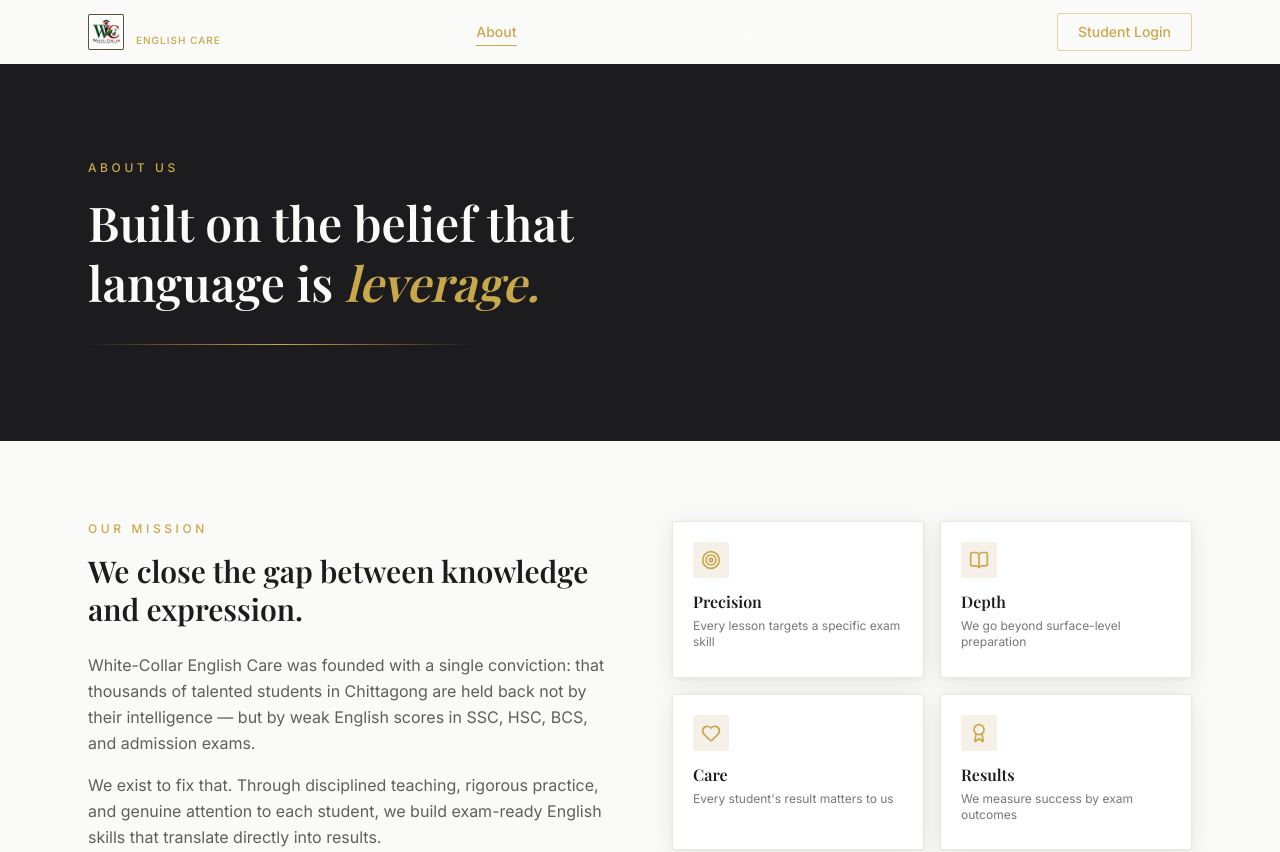
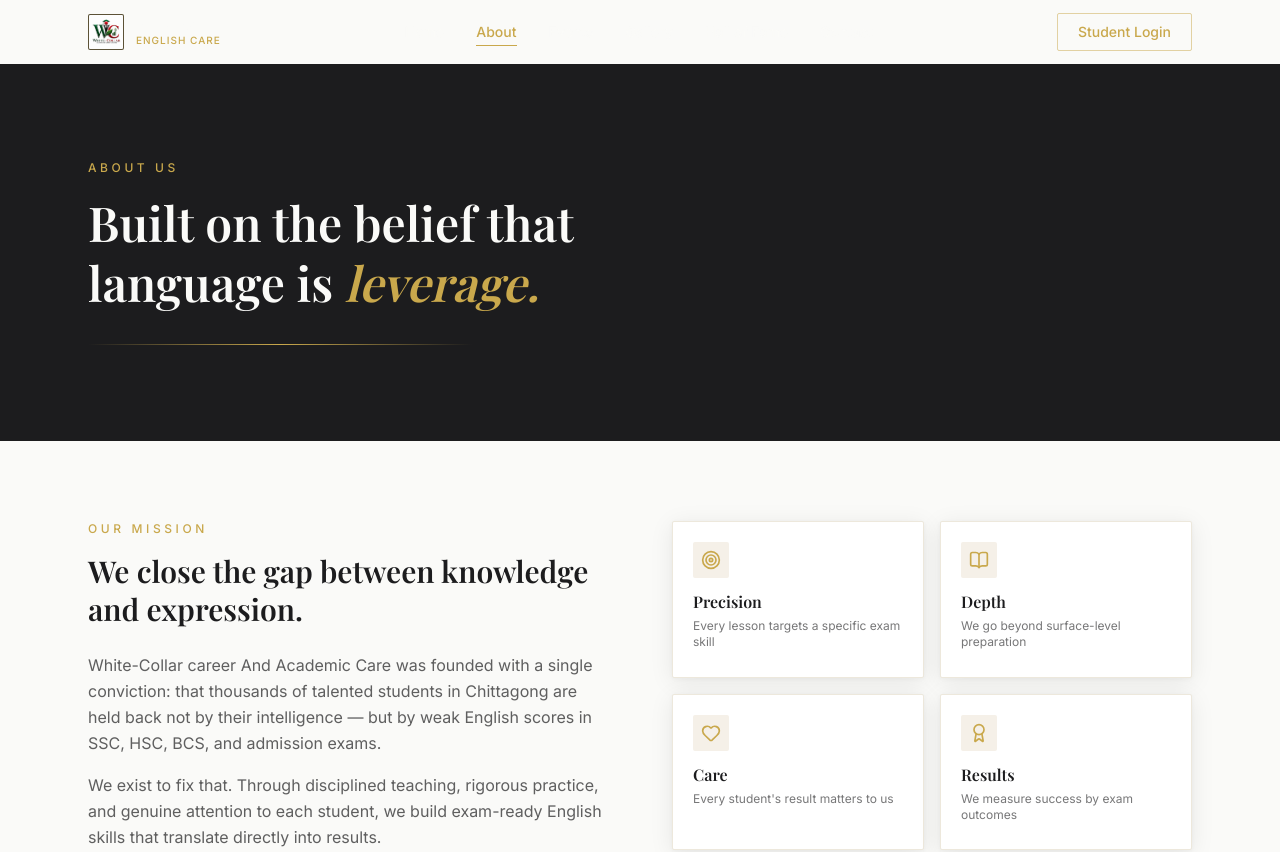
Before and after one commit to taw-ssif26/WhiteCollar, a Next.js app in the folder frontend/: page /about in a window 1280 px wide. Shown: the top 852 px of the page. Built offline with nearby package versions, Linux system fonts and the light colour scheme; a web font is replaced by a local one.

Commit message:
Update page.tsx

```diff
--- a/frontend/app/(public)/about/page.tsx
+++ b/frontend/app/(public)/about/page.tsx
@@ -21,7 +21,7 @@ export default function AboutPage() {
               We close the gap between knowledge and expression.
             </h2>
             <p className="text-charcoal/70 leading-relaxed mb-4">
-              White-Collar English Care was founded with a single conviction: that thousands of talented students in Chittagong are held back not by their intelligence — but by weak English scores in SSC, HSC, BCS, and admission exams.
+              White-Collar career And Academic Care was founded with a single conviction: that thousands of talented students in Chittagong are held back not by their intelligence — but by weak English scores in SSC, HSC, BCS, and admission exams.
             </p>
             <p className="text-charcoal/70 leading-relaxed">
               We exist to fix that. Through disciplined teaching, rigorous practice, and genuine attention to each student, we build exam-ready English skills that translate directly into results.
```
